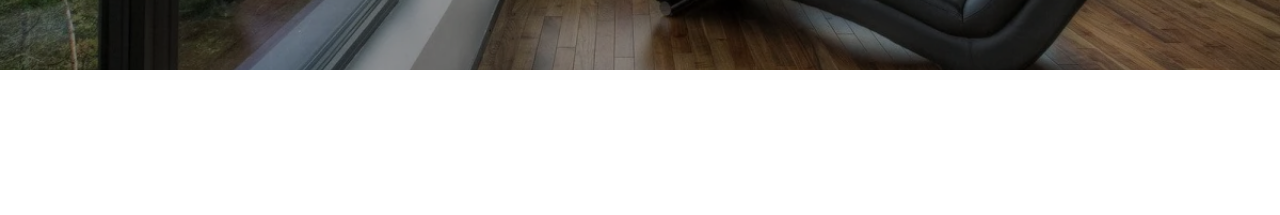
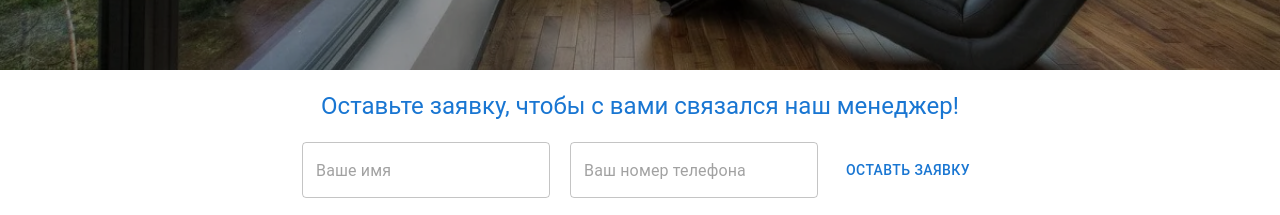
Before and after one commit to MaxatDzhetenbayev/plastic-window, a React (Vite) app: page / in a window 1280 px wide. Shown: the part 730-945 px from the top of the page. Before the commit the page ends 800 px from the top, so only its background shows below. Built offline with nearby package versions, Linux system fonts and the light colour scheme; no server answers.

Commit message:
create: Виджет отправки информаций для обратной связи с менеджером

```diff
--- a/package.json
+++ b/package.json
@@ -17,7 +17,8 @@
     "firebase": "^10.12.0",
     "react": "^18.2.0",
     "react-dom": "^18.2.0",
-    "react-router-dom": "^6.23.1"
+    "react-router-dom": "^6.23.1",
+    "react-toastify": "^10.0.5"
   },
   "devDependencies": {
     "@types/node": "^20.12.12",
--- a/src/app/App.jsx
+++ b/src/app/App.jsx
@@ -1,7 +1,8 @@
 import { RouterProvider, createBrowserRouter } from "react-router-dom";
 import { BaseLayout } from "./layouts/BaseLayout";
 import { Home, SignIn } from "../pages";
-
+import { ToastContainer } from "react-toastify";
+import "react-toastify/dist/ReactToastify.css";
 function App() {
   const routes = createBrowserRouter([
     {
@@ -11,15 +12,20 @@ function App() {
           path: "/",
           element: <Home />,
         },
-		  {
-			path: "/sign-in",
-			element: <SignIn />,
-		  }
+        {
+          path: "/sign-in",
+          element: <SignIn />,
+        },
       ],
     },
   ]);
 
-  return <RouterProvider router={routes} />;
+  return (
+    <>
+      <RouterProvider router={routes} />
+      <ToastContainer />
+    </>
+  );
 }
 
 export default App;
--- a/src/pages/Home/Home.jsx
+++ b/src/pages/Home/Home.jsx
@@ -1,5 +1,6 @@
 import { useAuth } from "@/shared/hooks/useAuth";
 import { Hero } from "@/widgets";
+import { SubmitForm } from "@/widgets/submit-form/ui/SubmitForm";
 import { Box } from "@mui/material";
 import React from "react";
 
@@ -10,6 +11,7 @@ export const Home = () => {
   return (
     <Box>
       <Hero />
+      <SubmitForm />
     </Box>
   );
 };
--- a/src/shared/api/firebaseConfig.js
+++ b/src/shared/api/firebaseConfig.js
@@ -1,6 +1,7 @@
 // src/shared/api/firebaseConfig.js
 import { initializeApp } from 'firebase/app';
 import { getAuth, GoogleAuthProvider } from 'firebase/auth';
+import {getFirestore} from 'firebase/firestore';
 
 const firebaseConfig = {
     apiKey: "AIzaSyCrVnHyRusZg2PThhvF6a9BkOf1CovNoTY",
@@ -14,4 +15,5 @@ const firebaseConfig = {
 
 const app = initializeApp(firebaseConfig);
 export const auth = getAuth(app);
+export const db = getFirestore(app)
 export const googleProvider = new GoogleAuthProvider();
--- /dev/null
+++ b/src/widgets/submit-form/api/sendUserSubmit.js
@@ -0,0 +1,15 @@
+import { db } from "@/shared/api/firebaseConfig";
+import { addDoc, collection } from "firebase/firestore";
+import { toast } from "react-toastify";
+
+export const sendUserSubmit = async (info) => {
+  try {
+    const collectionRef = collection(db, "user-submits");
+
+    await addDoc(collectionRef, info);
+    toast.success("Ваша заявка успешно отправлена!");
+  } catch (e) {
+    toast.error("Произошла ошибка при отправке заявки!");
+    console.error("Error adding document: ", e);
+  }
+};
--- /dev/null
+++ b/src/widgets/submit-form/ui/SubmitForm.jsx
@@ -0,0 +1,55 @@
+import { Box, Button, Container, TextField, Typography } from "@mui/material";
+import React from "react";
+import { sendUserSubmit } from "../api/sendUserSubmit";
+
+export const SubmitForm = () => {
+  const handleSubmit = async (event) => {
+    event.preventDefault();
+    const formData = new FormData(event.target);
+    const info = {
+      name: formData.get("name"),
+      phone: formData.get("phone"),
+    };
+    await sendUserSubmit(info);
+
+    event.target.reset();
+  };
+
+  return (
+    <Box>
+      <Container
+        maxWidth="md"
+        sx={{
+          display: "flex",
+          flexDirection: "column",
+          alignItems: "center",
+          padding: "20px 0",
+          gap: "20px",
+        }}
+      >
+        <Typography
+          component="h2"
+          variant="h5"
+          sx={{ color: "#1976d2", textAlign: "center" }}
+        >
+          Оставьте заявку, чтобы с вами связался наш менеджер!
+        </Typography>
+        <form onSubmit={handleSubmit} style={{ display: "flex", gap: "20px" }}>
+          <TextField
+            required
+            variant="outlined"
+            name="name"
+            placeholder="Ваше имя"
+          />
+          <TextField
+            required
+            variant="outlined"
+            name="phone"
+            placeholder="Ваш номер телефона"
+          />
+          <Button type="submit">Оставть заявку</Button>
+        </form>
+      </Container>
+    </Box>
+  );
+};
```
Also changed, not shown: src/widgets/submit-form/index.js (added), 1 other file (tests, documents, lock files or other folders).
